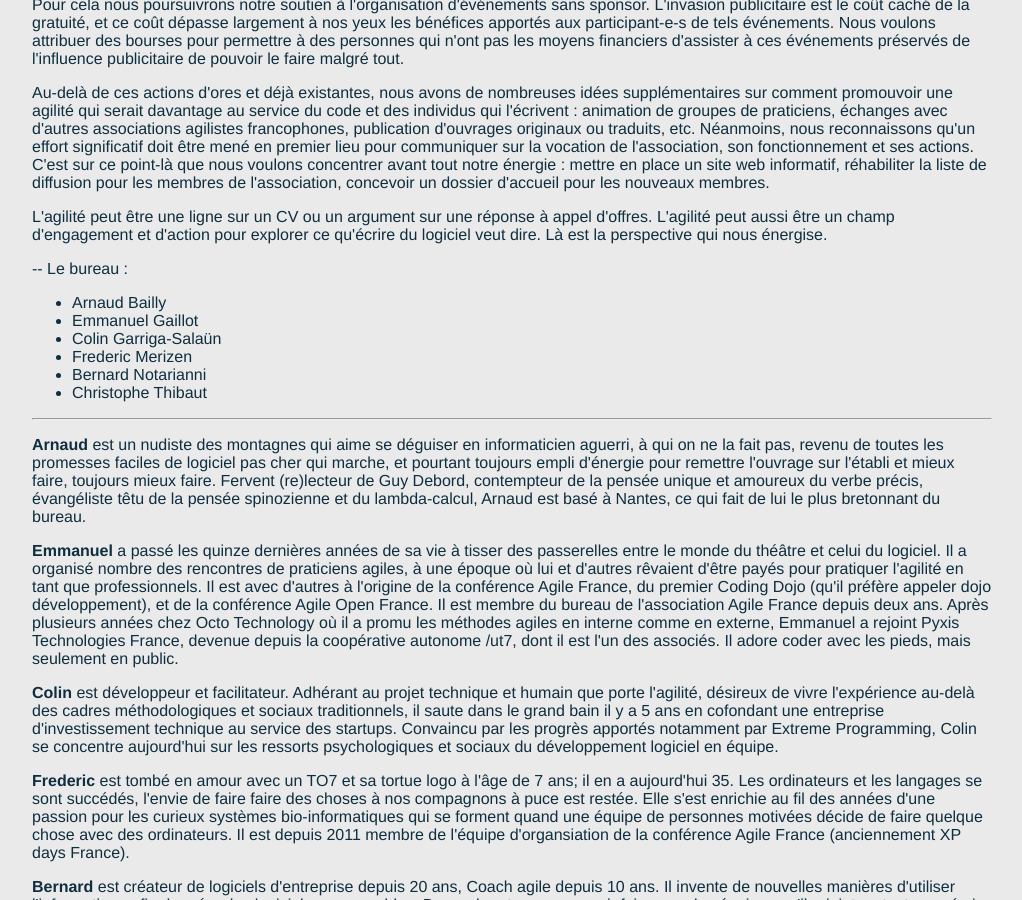
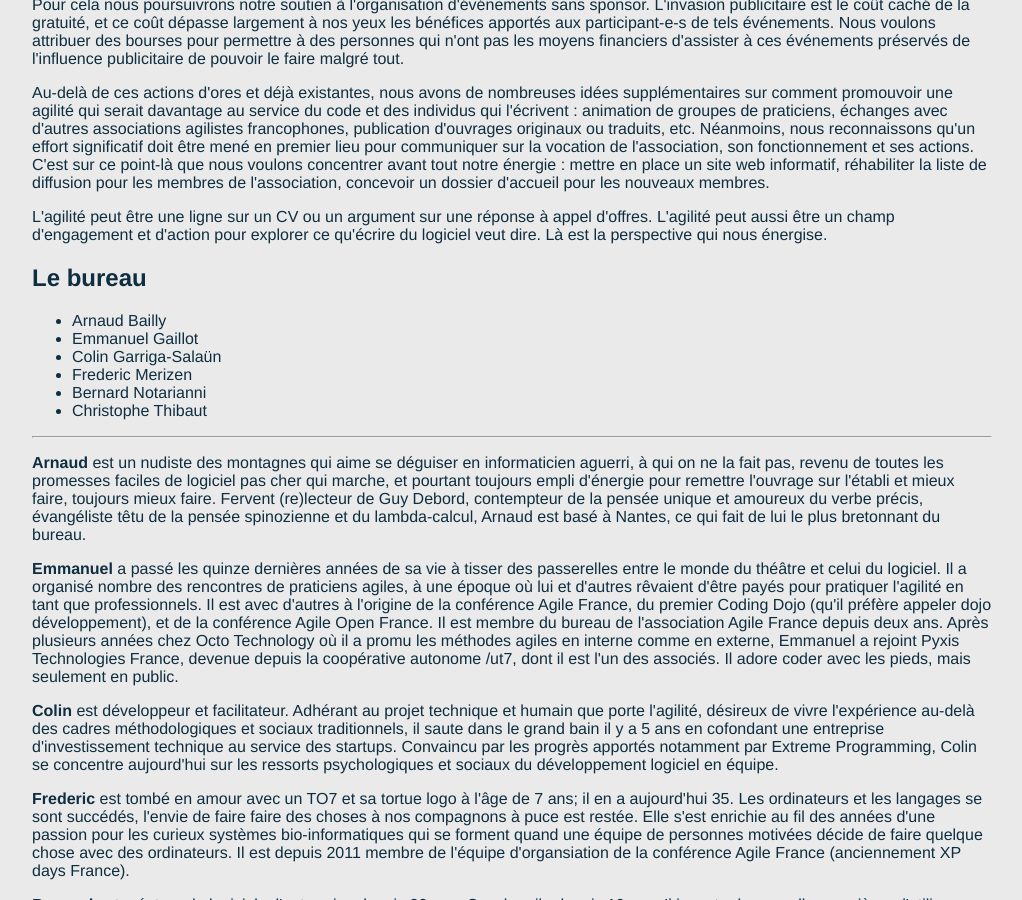
Before and after one commit to AgileFrance/AgileFrance.github.io, a Jekyll site: the page built from intention_bureau.html, in a window 1280 px wide and 900 px high, scrolled down 808 px. Shown: the whole window, without its empty margins (128-1150 px from the left). Built offline with Jekyll 4.4.1, drawn with Linux system fonts in a browser that asks for light colours.

Commit message:
Check HTML parsability in CI

```diff
--- a/Gemfile
+++ b/Gemfile
@@ -40,3 +40,8 @@
   # Try to use whatever version is already installed.
   gem 'github-pages'
 end
+
+
+group :test do
+  gem 'html-proofer'
+end
--- a/intention_bureau.html
+++ b/intention_bureau.html
@@ -77,8 +77,8 @@
     pour explorer ce qu'écrire du logiciel veut dire. Là est la perspective qui
     nous énergise.
   </p>
-  <p>
-    -- Le bureau :
+
+  <h2>Le bureau</h2>
   <ul>
     <li>Arnaud Bailly</li>
     <li>Emmanuel Gaillot</li>
@@ -87,10 +87,9 @@
     <li>Bernard Notarianni</li>
     <li>Christophe Thibaut</li>
   </ul>
-  </p>
 
   <hr>
-  </p>
+
   <p>
     <b>Arnaud</b> est un nudiste des montagnes qui aime se déguiser en informaticien
     aguerri, à qui on ne la fait pas, revenu de toutes les promesses faciles de
```
Also changed, not shown: .circleci/config.yml. Lines whose indentation alone changed are shown as unchanged.
